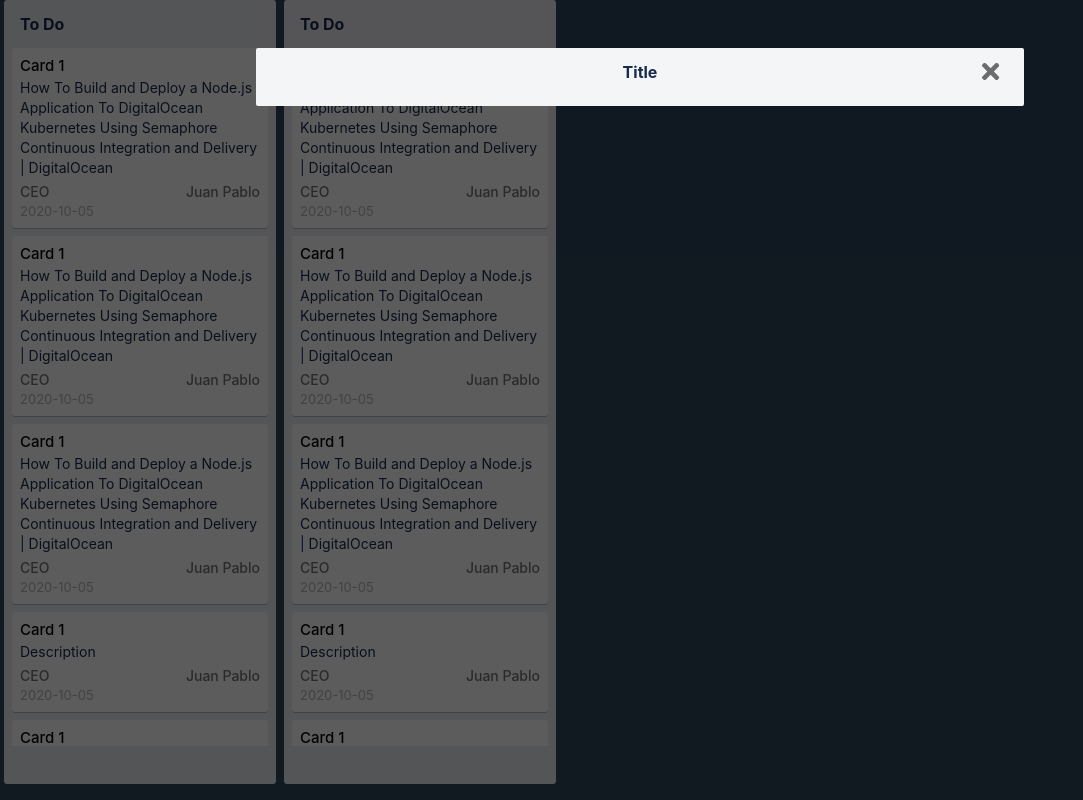
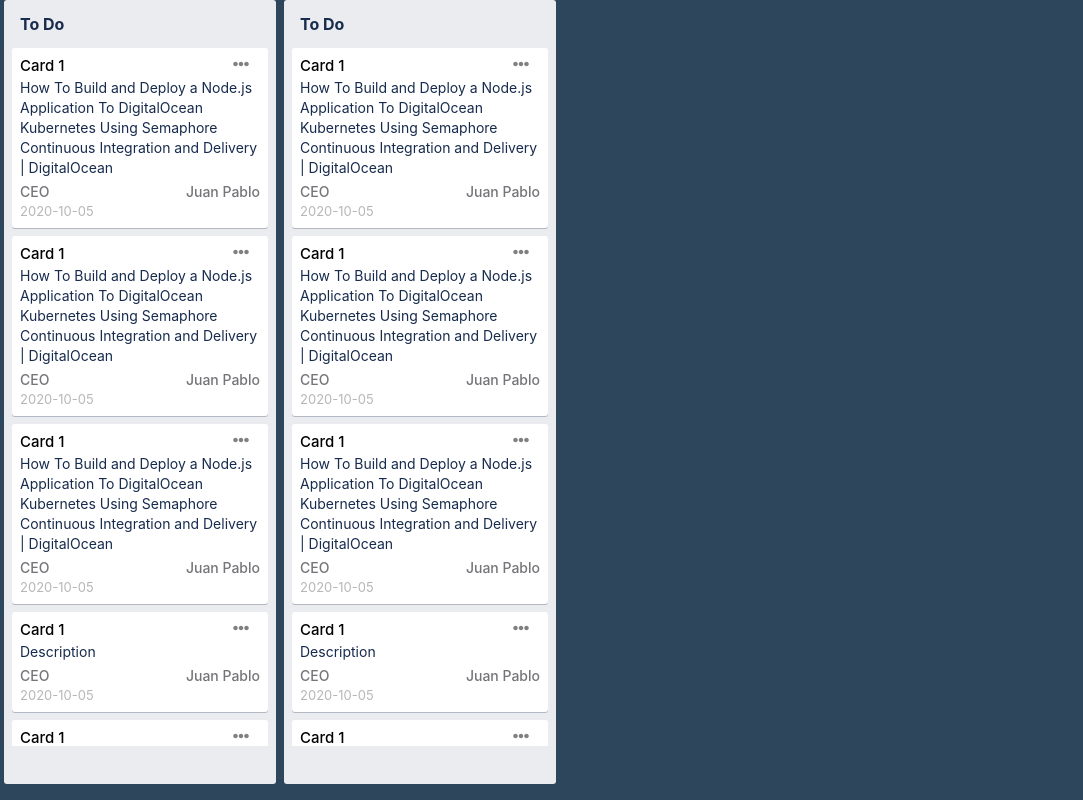
Before and after one commit to benjaminflopez21/flexsible-kanban-board, a React (Create React App) app: page / in a window 1280 px wide. Shown: the whole page, without its empty margins (0-1083 px from the left). Built offline with nearby package versions, Linux system fonts and the light colour scheme.

Commit message:
dropDownMenu Component

```diff
--- a/src/ui/components/card/card.component.jsx
+++ b/src/ui/components/card/card.component.jsx
@@ -2,6 +2,9 @@
 import { jsx } from '@emotion/core'
 import PropTypes from 'prop-types';
 import Style from './card.style';
+import { FontAwesomeIcon } from '@fortawesome/react-fontawesome'
+import { faTimes } from '@fortawesome/free-solid-svg-icons'
+import DropDowunMenu from '../dropDownMenu/dropDowunMenu.component';
 
 const Card = (props) => {
     const {
@@ -9,6 +12,9 @@ const Card = (props) => {
     } = props;
     return (<div css={Style.card}>
         <div css={Style.content}>
+            <span css={Style.menu}>
+                <DropDowunMenu></DropDowunMenu>
+            </span>
             <h1 css={Style.title}>{model.title}</h1>
             <div css={Style.description}>
                 {model.description}
--- a/src/ui/components/card/card.style.js
+++ b/src/ui/components/card/card.style.js
@@ -21,7 +21,15 @@ export default {
         fontSize: 15,
         fontWeight: 500,
         marginBottom: 3,
+        paddingRight: 35,
     },
+    menu: {
+        position: 'absolute',
+        right: 19,
+        top: 6,
+        color: 'gray',
+    },
+
     description: {
         fontSize: 14,
         lineHeight: '20px',
--- /dev/null
+++ b/src/ui/components/dropDownMenu/dropDowunMenu.component.jsx
@@ -0,0 +1,72 @@
+/** @jsx jsx */
+import { jsx } from '@emotion/core'
+import PropTypes from 'prop-types';
+import { FontAwesomeIcon } from '@fortawesome/react-fontawesome'
+import { faEllipsisH } from '@fortawesome/free-solid-svg-icons'
+import Style from './dropDowunMenu.style';
+import { useState, useRef } from 'react';
+
+const DropDowunMenu = (props) => {
+
+    const {
+        onEdit,
+        onDelete
+    } = props;
+
+    const [show, setShow] = useState(false);
+    const dropdownMenu =  useRef();
+
+    const showMenu = (event) => {
+        if(show) {
+            return;
+        }
+        event.preventDefault();
+        setShow(true);
+        document.addEventListener('click', closeMenu);
+    };
+
+    const closeMenu = (event) => {
+        event.preventDefault();
+        if (!dropdownMenu || !dropdownMenu.current || !dropdownMenu.current.contains(event.target)) {
+            setShow(false);
+            document.removeEventListener('click', closeMenu);
+        }
+    };
+
+    const onEditWrapper = () => {
+        setShow(false);
+        onEdit();
+    }
+
+    const onDeleteWrapper = () => {
+        setShow(false);
+        onDelete();
+    }
+
+
+    return (
+    <div>
+        <span css={Style.button} onClick={showMenu}>
+            <FontAwesomeIcon icon={faEllipsisH} />
+        </span>
+
+        {
+        show && (
+            <div css={Style.menu} ref={dropdownMenu}
+            >
+                <div css={Style.editButton} onClick={onEditWrapper}>Edit</div>
+                <div css={Style.deleteButton} onClick={onDeleteWrapper}>Delete</div>
+            </div>
+            )
+        }
+    </div>
+    );
+
+  }
+
+DropDowunMenu.propTypes = {
+    onEdit: PropTypes.func.isRequired,
+    onDelete: PropTypes.func.isRequired
+};
+
+export default DropDowunMenu;
--- /dev/null
+++ b/src/ui/components/dropDownMenu/dropDowunMenu.style.js
@@ -0,0 +1,30 @@
+export default {
+    button: {
+        position: 'relative',
+    },
+    menu: {
+        position: 'absolute',
+        right: 0,
+        width: 100,
+        background: '#fff',
+        borderRadius: 3,
+        boxShadow: '0 8px 16px -4px rgba(9,30,66,.25), 0 0 0 1px rgba(9,30,66,.08)',
+        padding: 9,
+        textAlign: 'center',
+    },
+    editButton: {
+        padding: 5,
+        margin: '5px 0px',
+        borderRadius: 5,
+        cursor: 'pointer',
+    },
+    deleteButton: {
+        padding: 5,
+        color: '#fff',
+        background: '#fd7250',
+        margin: '5px 0px',
+        borderRadius: 5,
+        cursor: 'pointer',
+    }
+
+}
--- a/src/ui/containers/board/board.component.jsx
+++ b/src/ui/containers/board/board.component.jsx
@@ -127,43 +127,10 @@ const Board = (props) => {
         ]
     }
 
-    return (<main css={{
-        position: 'absolute',
-        left: 0,
-        right: 0,
-        top: 0,
-        bottom: 0,
-        background: '#2e465b',
-    }}>
-
-        <div css={{
-            height: '100%',
-            display: 'flex',
-            flexDirection: 'column',
-            marginRight: 0,
-            position: 'relative',
-            transition: 'margin .1s ease-in',
-        }}>
-            <div css={{
-                position: 'relative',
-                flexGrow: 1,
-            }}>
-                <div css={{
-                    userSelect: 'none',
-                    whiteSpace: 'nowrap',
-                    marginBottom: '8px',
-                    overflowX: 'auto',
-                    overflowY: 'hidden',
-                    paddingBottom: '8px',
-                    position: 'absolute',
-                    top: 0,
-                    right: 0,
-                    bottom: 0,
-                    left: 0,
-                    textAlign: 'left',
-                }}>
-
-
+    return (<main css={Style.wrapper}>
+        <div css={Style.board}>
+            <div css={Style.innerBoard}>
+                <div css={Style.content}>
                     <Column title="To Do">
                         {colums.todo.map((card) => {
                             return <Card
@@ -181,16 +148,12 @@ const Board = (props) => {
                             </Card>
                         })}
                     </Column>
-
-
                 </div>
-
             </div>
-
         </div>
 
 
-<Modal title="Title" show={true}></Modal>
+<Modal title="Title" show={false}></Modal>
 
     </main>);
 };
--- a/src/ui/containers/board/board.style.js
+++ b/src/ui/containers/board/board.style.js
@@ -1,7 +1,37 @@
 export default {
+    wrapper: {
+        position: 'absolute',
+        left: 0,
+        right: 0,
+        top: 0,
+        bottom: 0,
+        background: '#2e465b',
+    },
     board: {
-        width: '150px',
-        height: '150px',
-        background: 'blue',
+        height: '100%',
+        display: 'flex',
+        flexDirection: 'column',
+        marginRight: 0,
+        position: 'relative',
+        transition: 'margin .1s ease-in',
+    },
+    innerBoard: {
+        position: 'relative',
+        flexGrow: 1,
+    },
+    content: {
+        userSelect: 'none',
+        whiteSpace: 'nowrap',
+        marginBottom: '8px',
+        overflowX: 'auto',
+        overflowY: 'hidden',
+        paddingBottom: '8px',
+        position: 'absolute',
+        top: 0,
+        right: 0,
+        bottom: 0,
+        left: 0,
+        textAlign: 'left',
     }
+
 }
```
Lines whose indentation alone changed are shown as unchanged.
